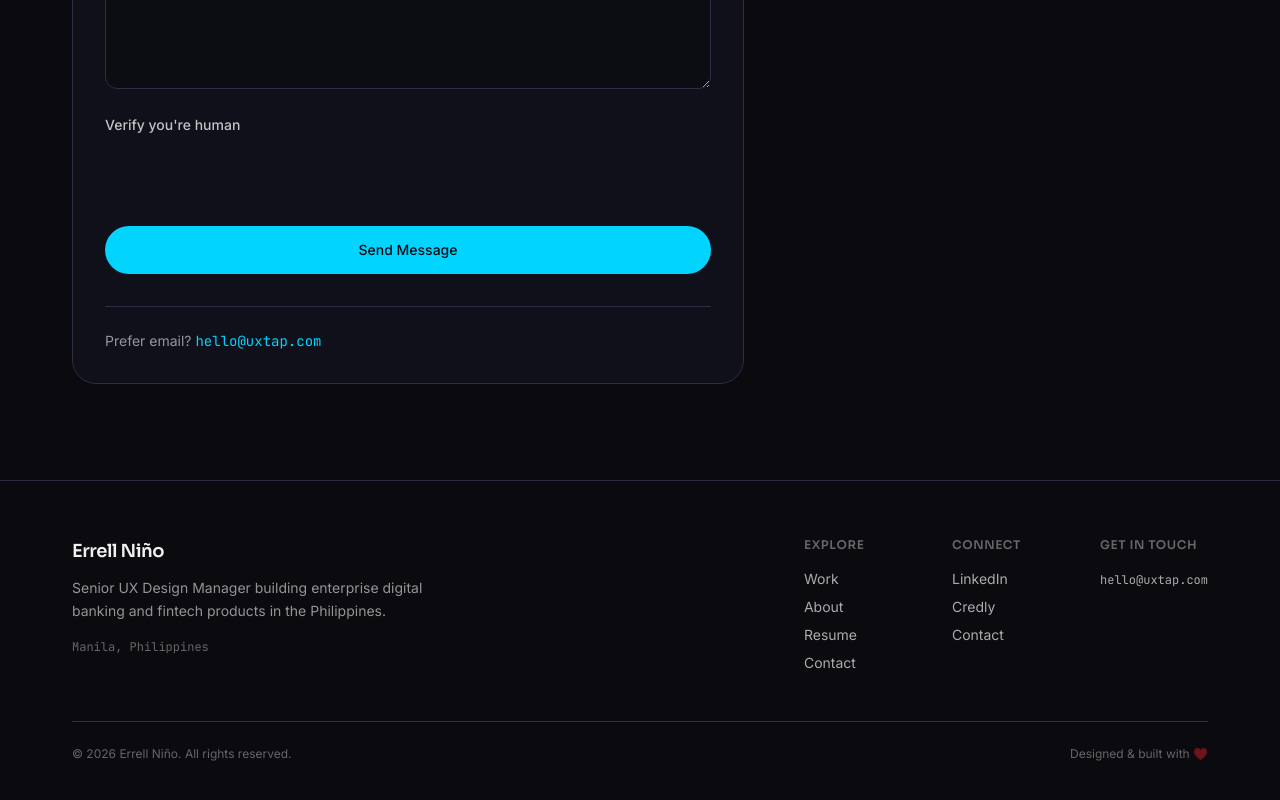
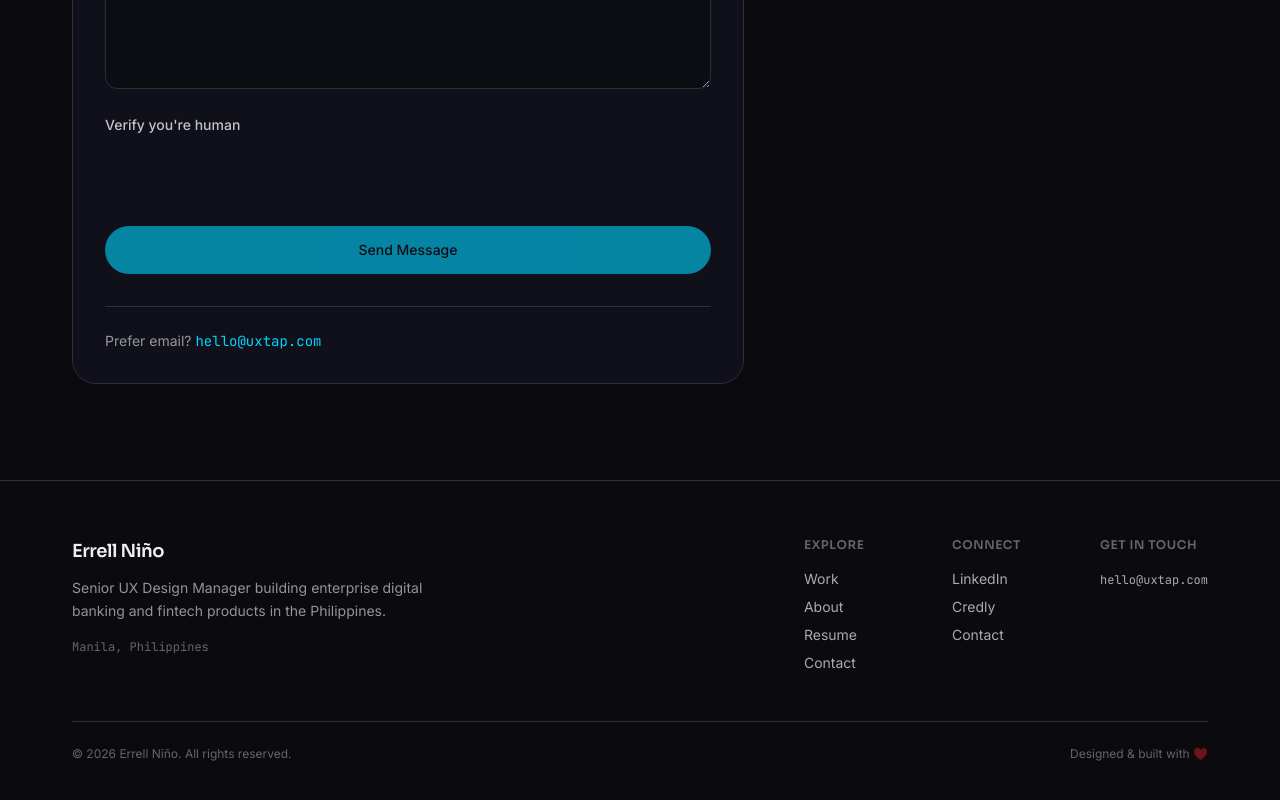
Before and after one commit to errell/errell-portfolio, a Next.js app: page /contact in a window 1280 px wide. Shown: the part 884-1684 px from the top of the page. Built offline with nearby package versions, Linux system fonts and the light colour scheme; no server answers.

Commit message:
Require interactive Turnstile checkbox

```diff
--- a/components/contact/ContactForm.tsx
+++ b/components/contact/ContactForm.tsx
@@ -202,7 +202,9 @@ export function ContactForm() {
 
       <button
         type="submit"
-        disabled={status === "submitting" || !TURNSTILE_SITE_KEY}
+        disabled={
+          status === "submitting" || !TURNSTILE_SITE_KEY || !turnstileToken
+        }
         className="inline-flex w-full items-center justify-center gap-2 rounded-full bg-accent px-6 py-3.5 text-sm font-medium text-onAccent transition-all hover:bg-accent/90 hover:shadow-[0_0_24px_-4px_rgba(0,212,255,0.6)] focus-visible:outline-none focus-visible:ring-2 focus-visible:ring-accent focus-visible:ring-offset-2 focus-visible:ring-offset-canvas disabled:opacity-60"
       >
         {status === "submitting" ? c.sending : c.send}
--- a/components/contact/TurnstileWidget.tsx
+++ b/components/contact/TurnstileWidget.tsx
@@ -6,6 +6,7 @@ import { useTheme } from "@/lib/theme";
 type TurnstileRenderOptions = {
   sitekey: string;
   theme?: "light" | "dark" | "auto";
+  appearance?: "always" | "execute" | "interaction-only";
   callback?: (token: string) => void;
   "expired-callback"?: () => void;
   "error-callback"?: () => void;
@@ -49,6 +50,8 @@ export function TurnstileWidget({ siteKey, onToken, resetSignal }: Props) {
       widgetIdRef.current = window.turnstile.render(containerRef.current, {
         sitekey: siteKey,
         theme,
+        // Keep the widget visible so visitors must complete the checkbox.
+        appearance: "always",
         callback: (token) => onTokenRef.current(token),
         "expired-callback": () => onTokenRef.current(""),
         "error-callback": () => onTokenRef.current(""),
```
